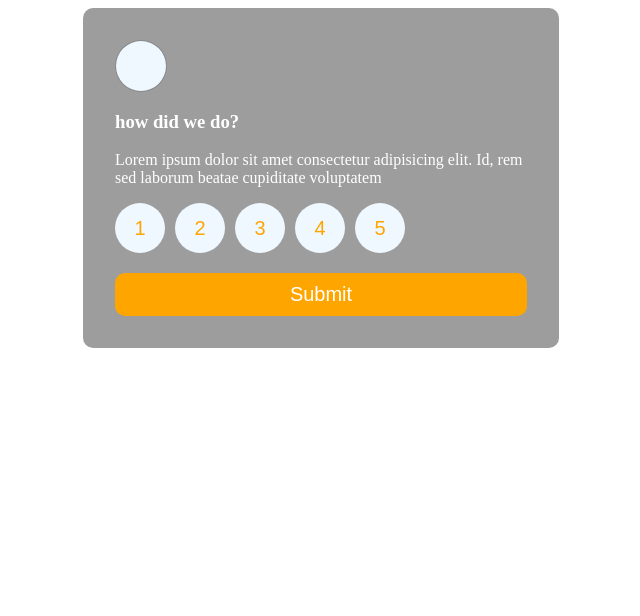
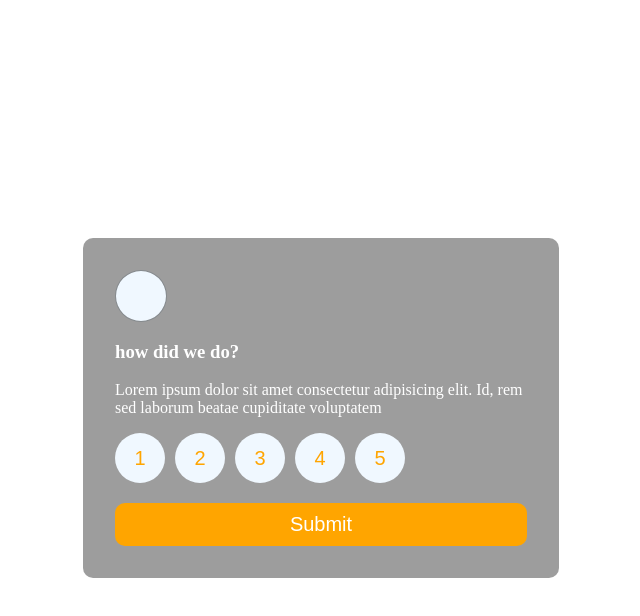
Before and after one commit to gvantsa-dolidze/submit, a plain HTML site: page index.html in a window 1280 px wide. Shown: the whole page, without its empty margins (319-959 px from the left). Drawn offline with Linux system fonts and the light colour scheme.

Commit message:
add styles in css

```diff
--- a/index2.css
+++ b/index2.css
@@ -1,4 +1,6 @@
 body {
+  max-width: 100vw;
+  min-height: 100vh;
   background-color: white;
   display: flex;
   justify-content: center;
```
